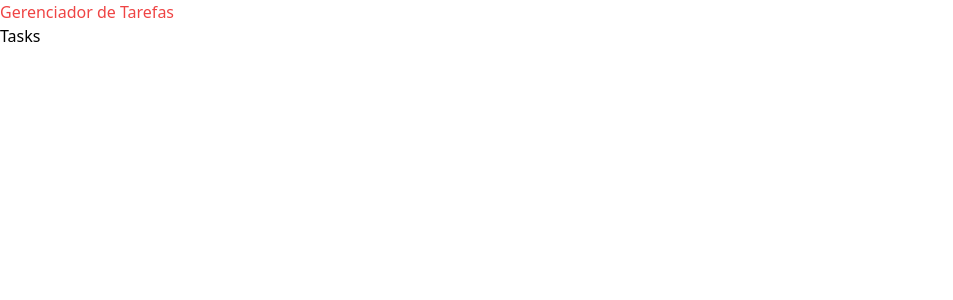
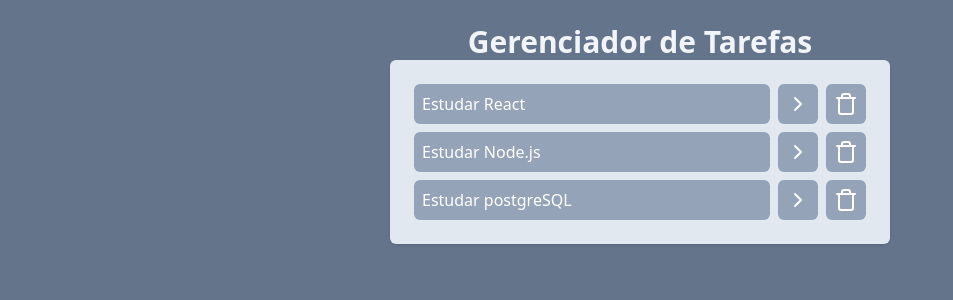
Before and after one commit to PauloGoulartN/Gerenciador-De-Tarefas, a React (Vite) app: page / in a window 1280 px wide. Shown: the top 300 px of the page, without its empty margins (0-953 px from the left). Built offline with nearby package versions, Linux system fonts and the light colour scheme.

Commit message:
feat: implementar estado das tarefas e exclusão de tarefas

```diff
--- a/package.json
+++ b/package.json
@@ -10,6 +10,7 @@
     "preview": "vite preview"
   },
   "dependencies": {
+    "lucide-react": "^0.435.0",
     "react": "^18.3.1",
     "react-dom": "^18.3.1"
   },
--- a/src/App.jsx
+++ b/src/App.jsx
@@ -1,12 +1,58 @@
+import { useState } from "react";
 import AddTask from "./components/AddTask";
 import Tasks from "./components/Tasks";
 
+// ARMAZENAR STATE TASK
 function App() {
+  const [tasks, setTasks] = useState([
+    {
+      id: 1,
+      tittle: "Estudar React",
+      description: "Estudar React para aprender a criar aplicações web",
+      isCompleted: false,
+    },
+    {
+      id: 2,
+      tittle: "Estudar Node.js",
+      description: "Estudar Node.js para aprender a criar aplicações web",
+      isCompleted: false,
+    },
+    {
+      id: 3,
+      tittle: "Estudar postgreSQL",
+      description: "Estudar postgreSQL para aprender a criar aplicações web",
+      isCompleted: false,
+    },
+  ]);
+
+  // FUNÇÃO PARA ALTERAR O ESTADO DA TASK
+  function onTaskClick(taskId) {
+    const newTask = tasks.map((task) => {
+      // se a task.id for igual ao taskId, ele vai retornar uma nova task com o isCompleted invertido
+      if (task.id === taskId) {
+        return { ...task, isCompleted: !task.isCompleted };
+      }
+      // equivalente a um else, caso a condição não seja satisfeita, ele vai retornra a task original
+      return task;
+    });
+    setTasks(newTask);
+  }
+
+  //FUNÇÃO PARA DELETAR TASK
+  function deleteTaskOnclick(taskId) {
+    const newTask = tasks.filter((task) => task.id !==  taskId);
+    setTasks(newTask);
+  }
+
   return (
-    <div>
-      <h1 className="text-red-500">Gerenciador de Tarefas</h1>
-      <AddTask />
-      <Tasks />
+    <div className="w-screen h-screen bg-slate-500 flex justify-center p-6">
+      <div className="w-[500px]">
+        <h1 className="text-3xl text-slate-100 font-bold text-center">
+          Gerenciador de Tarefas
+        </h1>
+        <AddTask />
+        <Tasks tasks={tasks} onTaskClick={onTaskClick} deleteTaskOnClick={deleteTaskOnclick} />
+      </div>
     </div>
   );
 }
--- a/src/components/Tasks.jsx
+++ b/src/components/Tasks.jsx
@@ -1,5 +1,32 @@
-function Tasks() {
-  return <h1>Tasks</h1>;
+import { ChevronRightIcon, TrashIcon } from "lucide-react";
+
+function Tasks({tasks, onTaskClick, deleteTaskOnClick}) {
+  return (
+    <ul className="space-y-2 p-6 bg-slate-200 rounded-md shadow">
+      {tasks.map((task) => (
+        <li key={task.id} className="flex gap-2">
+          <button
+            onClick={() => onTaskClick(task.id)}
+            className={
+              "bg-slate-400 text-left w-full text-white p-2 rounded-md " +
+              (task.isCompleted && "line-through")
+            }
+          >
+            {task.tittle}
+          </button>
+          <button className="bg-slate-400 p-2 rounded-md text-white">
+            <ChevronRightIcon />
+          </button>
+          <button
+            onClick={() => deleteTaskOnClick(task.id)} // Adicionei a função de deletar task
+            className="bg-slate-400 p-2 rounded-md text-white"
+          >
+            <TrashIcon />
+          </button>
+        </li>
+      ))}
+    </ul>
+  );
 }
 
 export default Tasks;
```
Also changed, not shown: eslint.config.js (+18 -17 lines), 1 other file (tests, documents, lock files or other folders).
